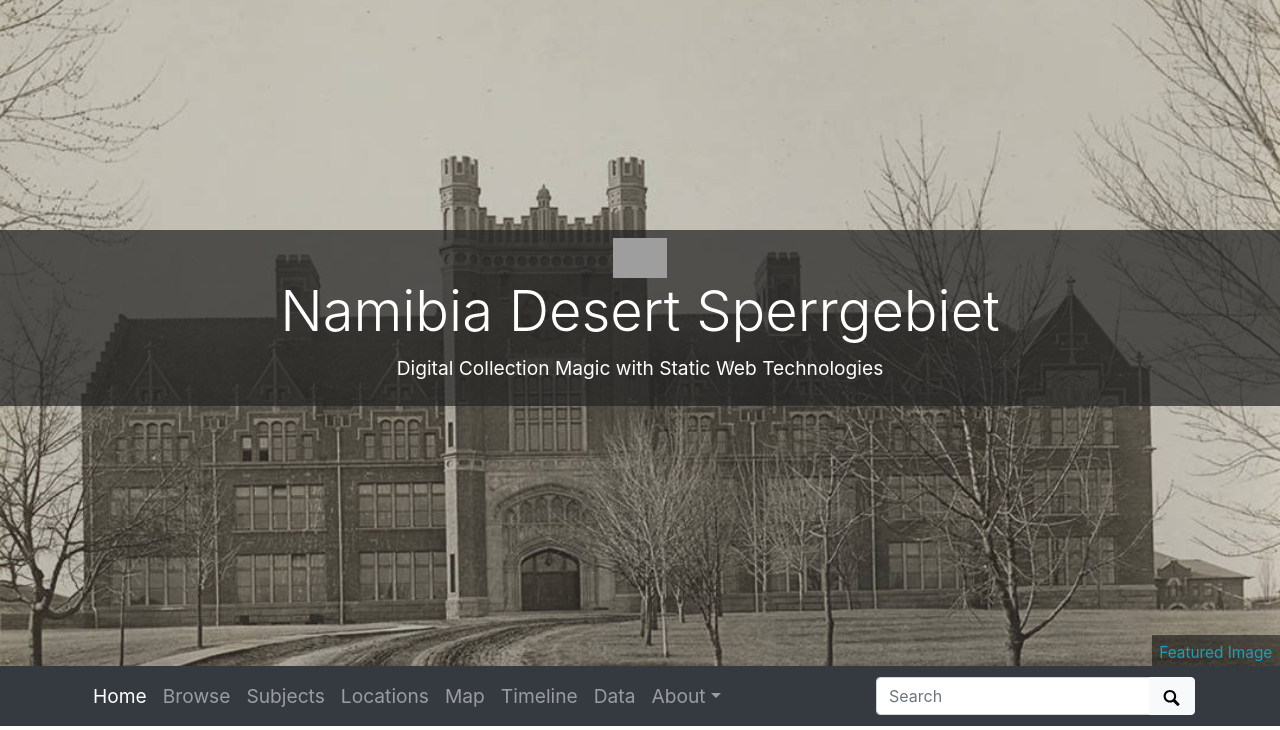
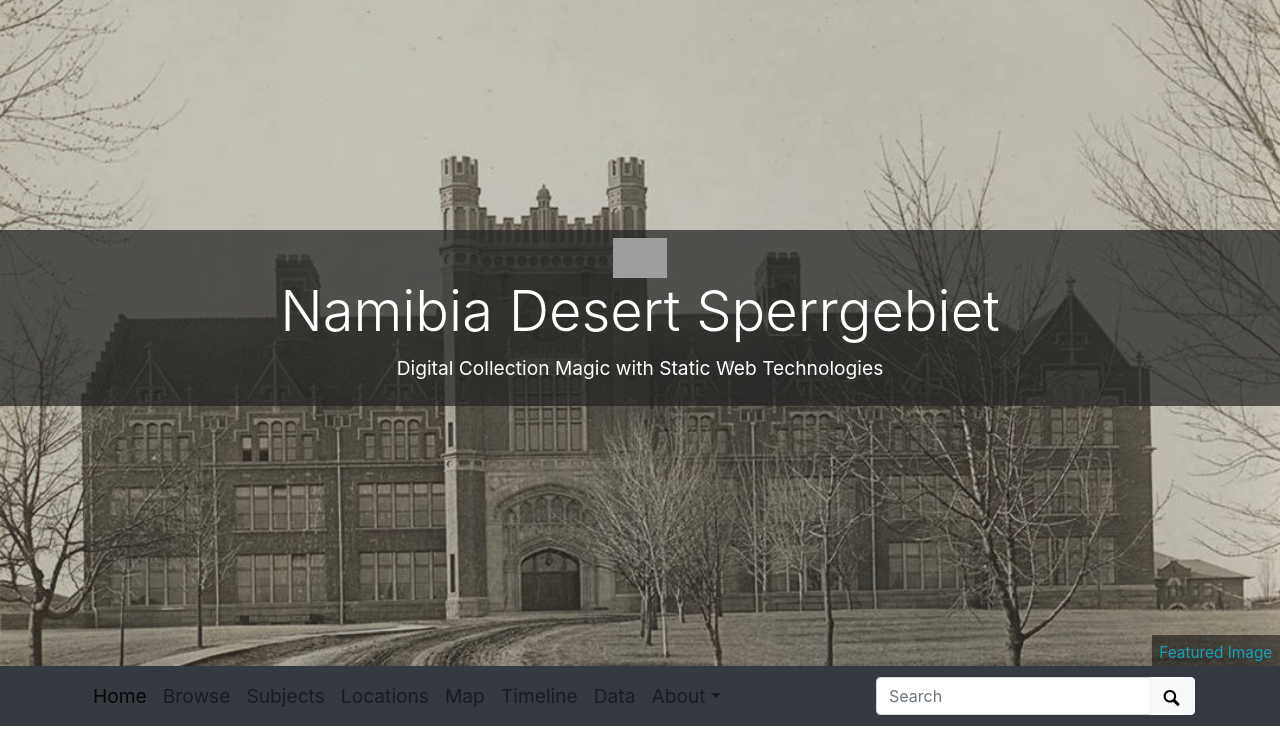
Before and after one commit to dcnb/namibdesert, a Jekyll site: the page built from index.md, in a window 1280 px wide. Shown: the top 730 px of the page. Built offline with Jekyll 4.4.1, drawn with Linux system fonts in a browser that asks for light colours; grey boxes are pictures that could not be loaded.

Commit message:
Update theme.yml

```diff
--- a/_data/theme.yml
+++ b/_data/theme.yml
@@ -91,7 +91,7 @@ metadata-facets-fields: "subject,creator,format"
 # NAVBAR COLORS
 # navbar text color
 # Choose from "navbar-light" for use with light background colors, or "navbar-dark" for dark background colors
-navbar-color: navbar-dark
+navbar-color: navbar-light
 # navbar background color
 # Choose from bg-primary, bg-secondary, bg-success, bg-danger, bg-warning, bg-info, bg-light, bg-dark, bg-white
 navbar-background: bg-dark
```
